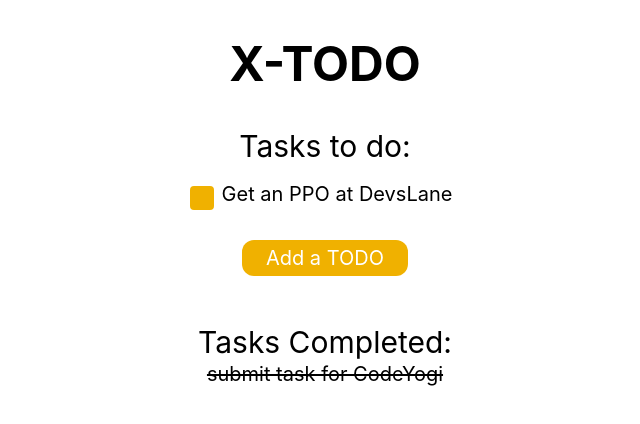
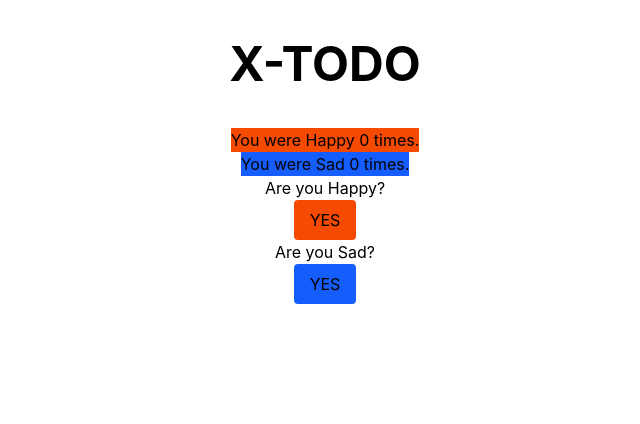
Before and after one commit to bgantavya/justYogiStuff, a React (Vite) app: page / in a window 1280 px wide. Shown: the top 424 px of the page, without its empty margins (315-955 px from the left). Built offline with nearby package versions, Linux system fonts and the light colour scheme.

Commit message:
mood tracker init

```diff
--- /dev/null
+++ b/app/mood/action.ts
@@ -0,0 +1,7 @@
+export const happyClicked = {
+    type : "happy button clicked"
+}
+export const sadClicked = {
+    type : "sad button clicked"
+
+}
--- /dev/null
+++ b/app/mood/incrementor.tsx
@@ -0,0 +1,33 @@
+import { memo } from "react";
+import type { FC } from "react";
+import { useDispatch } from "react-redux";
+import { happyClicked, sadClicked } from "./action";
+
+
+type HappyIncrementorProps = {};
+
+const HappyIncrementorComponent: FC<HappyIncrementorProps> = () => {
+  const dispatch = useDispatch()
+  return (
+    <>
+      <div>Are you Happy?</div>
+      <button onClick={()=>dispatch(happyClicked)} className="rounded bg-orange-600 px-4 py-2">YES</button>
+    </>
+  );
+};
+
+export const HappyIncrementor = memo(HappyIncrementorComponent);
+
+type SadIncrementorProps = {};
+
+const SadIncrementorComponent: FC<SadIncrementorProps> = () => {
+  const dispatch = useDispatch()
+  return (
+    <>
+      <div>Are you Sad?</div>
+      <button onClick={()=>dispatch(sadClicked)} className="rounded bg-blue-600  px-4 py-2">YES</button>
+    </>
+  );
+};
+
+export const SadIncrementor = memo(SadIncrementorComponent);
--- /dev/null
+++ b/app/mood/selectors.ts
@@ -0,0 +1,4 @@
+import type { State } from "./store";
+
+export const happyCountS = (state : State) => state.happyCount
+export const sadCountS = (state : State) => state.sadCount
--- /dev/null
+++ b/app/mood/store.ts
@@ -0,0 +1,20 @@
+import { createStore, type Action } from "redux";
+
+// {state = 0}
+export type State = {
+    sadCount : number;
+    happyCount : number;
+}
+const initialValues = {
+    sadCount: 0,
+    happyCount: 0
+}
+function reducer(currentState: State = initialValues, action: Action ): State {
+    if(action.type == "happy button clicked") return {...currentState, happyCount: currentState.happyCount + 1}
+    else if(action.type == "sad button clicked") return {...currentState, sadCount: currentState.sadCount + 1}
+    else return currentState
+
+}
+
+const store = createStore(reducer)
+export default store
--- /dev/null
+++ b/app/mood/tracker.tsx
@@ -0,0 +1,26 @@
+import { memo } from "react";
+import type { FC } from "react";
+import { useSelector } from "react-redux";
+import { happyCountS, sadCountS } from "./selectors";
+
+
+type HappyTrackerProps = {};
+
+const HappyTrackerComponent: FC<HappyTrackerProps> = () => {
+    const happyCount = useSelector(happyCountS)
+  return <div className="bg-orange-600">{`You were Happy ${happyCount} times.`}</div>
+
+};
+
+// HappyTrackerComponent.defaultProps = {}
+export const HappyTracker = memo(HappyTrackerComponent);
+
+type SadTrackerProps = {};
+
+const SadTrackerComponent: FC<SadTrackerProps> = () => {
+    const sadCount = useSelector(sadCountS)
+  return <div className="bg-blue-600">{`You were Sad ${sadCount} times.`}</div>
+};
+
+// SadTrackerComponent.defaultProps = {}
+export const SadTracker = memo(SadTrackerComponent);
--- a/app/page.tsx
+++ b/app/page.tsx
@@ -1,11 +1,15 @@
 import Todo from "./table/todo";
 import Done from "./table/done";
-
+import { HappyTracker, SadTracker } from "./mood/tracker";
+import { HappyIncrementor, SadIncrementor } from "./mood/incrementor";
 export default function Home() {
 
   return <div className="flex flex-col items-center">
     <div className="text-5xl font-bold my-10">X-TODO</div>
-    <Todo />
-      <Done/>
+    <HappyTracker/>
+        <SadTracker/>
+            <HappyIncrementor/>
+        <SadIncrementor/>
+
   </div>;
 }
--- a/package.json
+++ b/package.json
@@ -8,13 +8,15 @@
     "preview": "vite preview",
     "typecheck": "tsc",
     "postbuild": "echo '/* /index.html 200' > dist/_redirects"
-
   },
   "dependencies": {
+    "@reduxjs/toolkit": "^2.9.0",
     "react": "^19.1.0",
     "react-dom": "^19.1.0",
+    "react-redux": "^9.2.0",
     "react-router": "^7.5.3",
-    "react-router-dom": "^7.6.3"
+    "react-router-dom": "^7.6.3",
+    "redux": "^5.0.1"
   },
   "devDependencies": {
     "@tailwindcss/vite": "^4.1.4",
```
Also changed, not shown: app/layout.tsx (+12 -2 lines), 1 other file (tests, documents, lock files or other folders).
